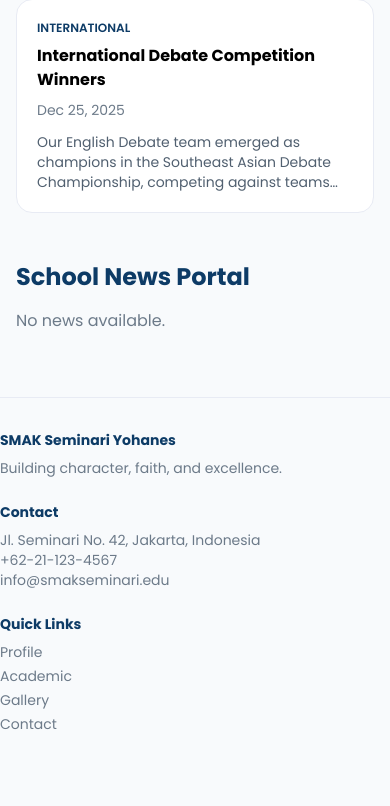
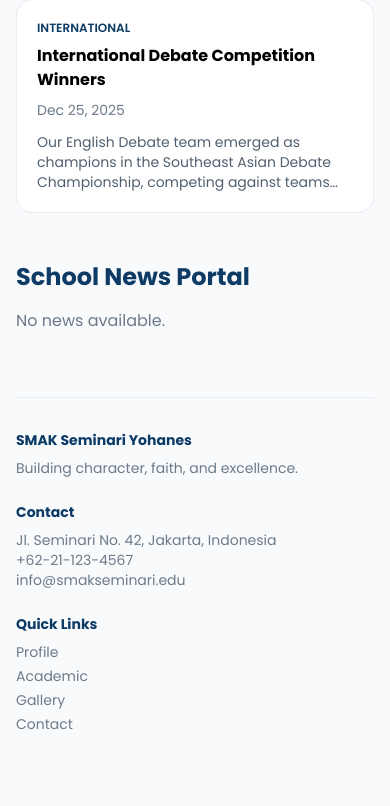
Before and after one commit to irsyadibdrrhmn/SMAK-V2, a Laravel app: page / in a window 390 px wide. Shown: the part 2455-3261 px from the top of the page. Run offline with Laravel 12, Linux system fonts and the light colour scheme; data comes from the database, SQL or seed files in the repository; data that the repository does not hold is empty; style sheets or scripts are compiled from the project's sources.

Commit message:
fix footer

```diff
--- a/resources/views/components/footer.blade.php
+++ b/resources/views/components/footer.blade.php
@@ -1,5 +1,6 @@
 @props(['schoolProfile' => null])
-<footer class="max-w-[1150px] mx-auto mt-16 border-t border-[#E8EBF4] pt-8">
+<footer class="w-full px-4 md:px-6 mt-16">
+    <div class="max-w-[1150px] mx-auto border-t border-[#E8EBF4] pt-8">
         <div class="grid grid-cols-1 md:grid-cols-3 gap-6 text-sm">
             <div>
                 <h4 class="font-bold text-[#0D3B66]">{{ $schoolProfile?->school_name ?? 'SMAK Seminari Yohanes' }}</h4>
@@ -21,4 +22,5 @@
                 </ul>
             </div>
         </div>
+    </div>
 </footer>
```
Lines whose indentation alone changed are shown as unchanged.
